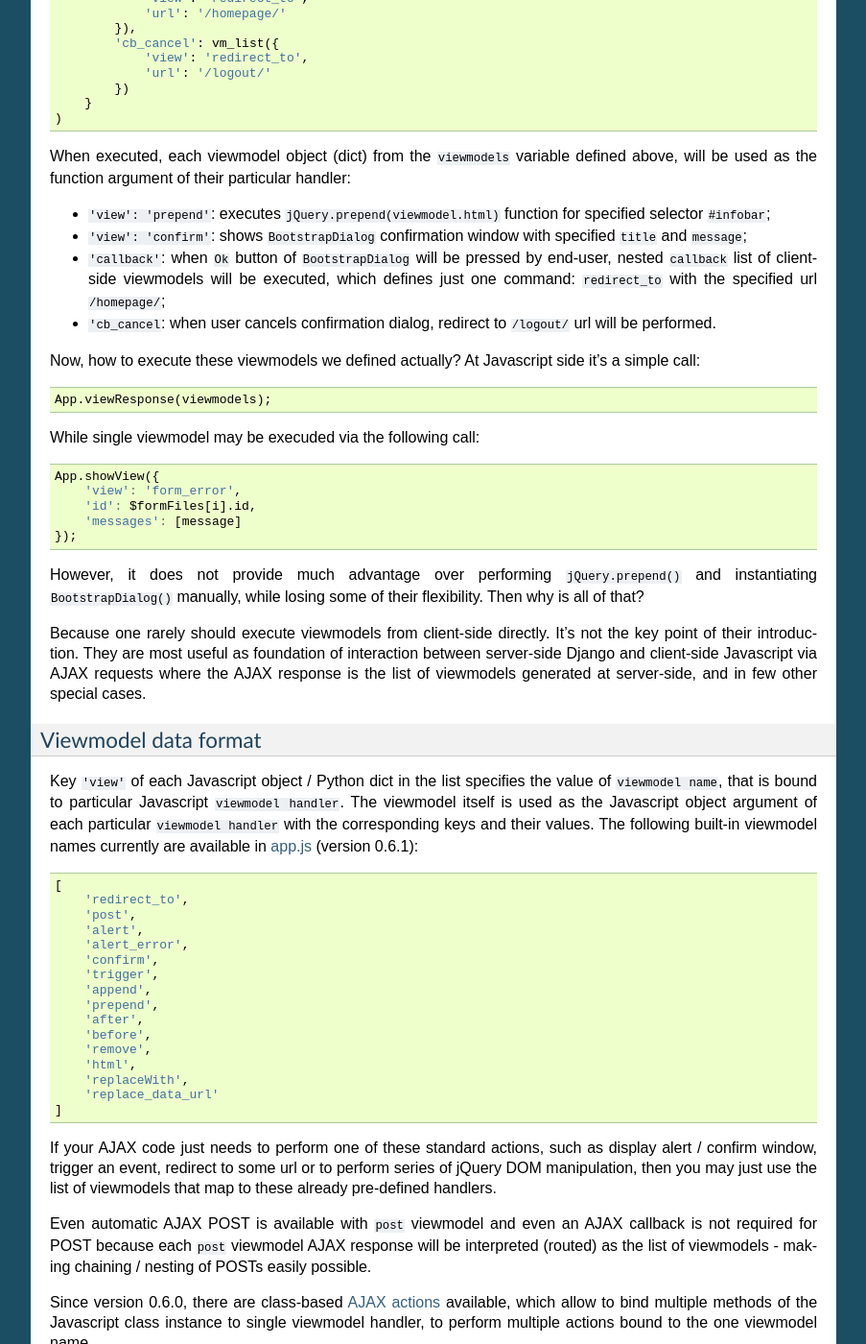
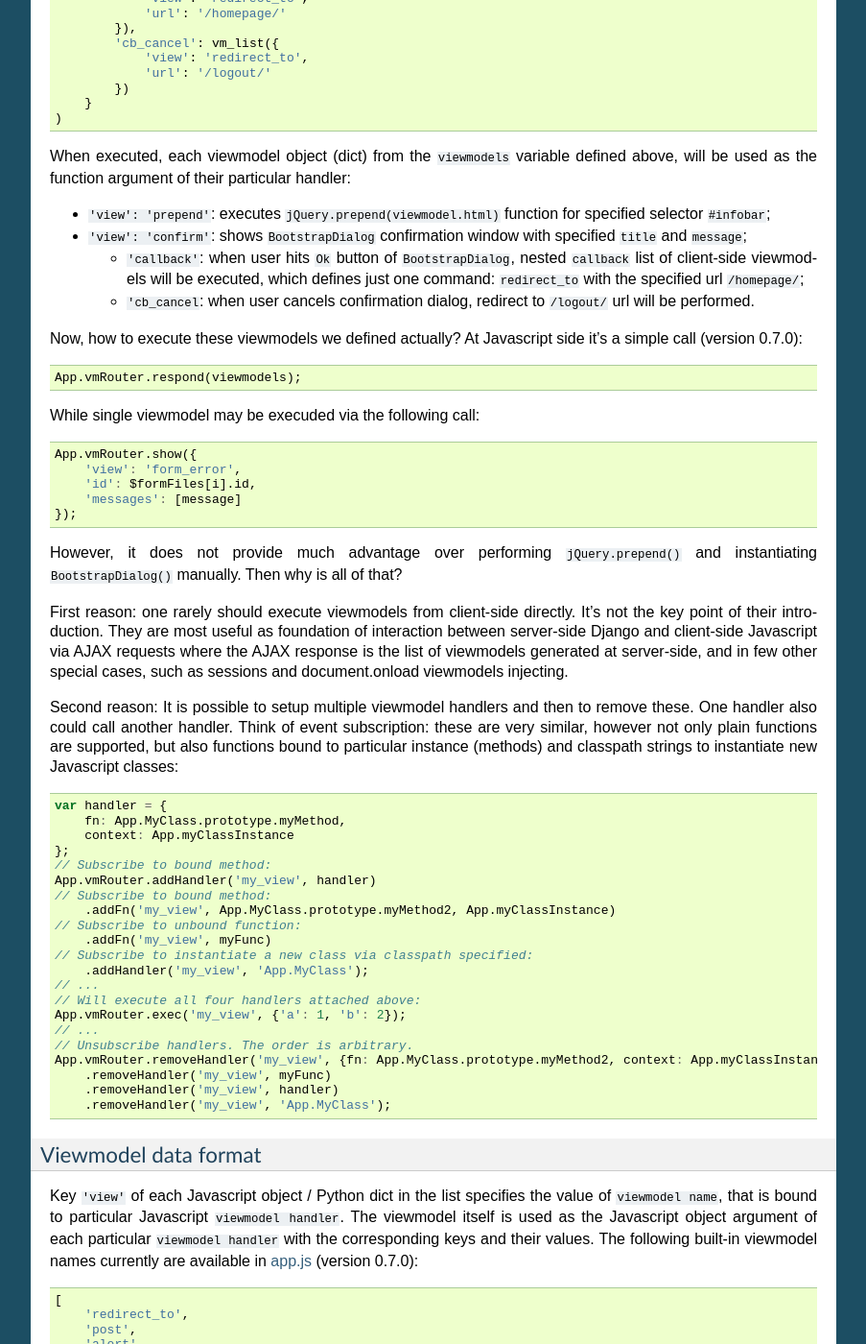
Before and after one commit to Dmitri-Sintsov/django-jinja-knockout, a Sphinx documentation site: the page built from docs/viewmodels.rst, in a window 1280 px wide and 1400 px high, scrolled down 819 px. Shown: the whole window at 96% size, without its empty margins (198-1101 px from the left). Built offline with Sphinx 7.4.7, drawn with Linux system fonts in a browser that asks for light colours; some of the changed text lies outside the part shown.

Commit message:
Partial method chaining in App.ViewModelRouter class. Fixed broken links in the documentation. Updating of viewmodels documentation in progress.

```diff
--- a/HISTORY.rst
+++ b/HISTORY.rst
@@ -9,8 +9,8 @@
 .. _fixtures_order: https://github.com/Dmitri-Sintsov/djk-sample/search?utf8=%E2%9C%93&q=fixtures_order
 .. _.has_fixture(): https://github.com/Dmitri-Sintsov/djk-sample/search?utf8=%E2%9C%93&q=has_fixture
 .. _modelFormAction: https://github.com/Dmitri-Sintsov/django-jinja-knockout/search?l=JavaScript&q=modelFormAction&utf8=%E2%9C%93
-.. _plugins.js: https://github.com/Dmitri-Sintsov/django-jinja-knockout/blob/master/django_jinja_knockout/static/js/front/plugins.js
-.. _tooltips.js: https://github.com/Dmitri-Sintsov/django-jinja-knockout/blob/master/django_jinja_knockout/static/js/front/tooltips.js
+.. _plugins.js: https://github.com/Dmitri-Sintsov/django-jinja-knockout/blob/master/django_jinja_knockout/static/djk/js/plugins.js
+.. _tooltips.js: https://github.com/Dmitri-Sintsov/django-jinja-knockout/blob/master/django_jinja_knockout/static/djk/js/tooltips.js
 .. _tpl: https://github.com/Dmitri-Sintsov/django-jinja-knockout/blob/master/django_jinja_knockout/tpl.py
 .. _validators: https://github.com/Dmitri-Sintsov/django-jinja-knockout/blob/master/django_jinja_knockout/validators.py
 .. _yield_out_instances: https://github.com/Dmitri-Sintsov/djk-sample/search?utf8=%E2%9C%93&q=yield_out_instances
--- a/QUICKSTART.rst
+++ b/QUICKSTART.rst
@@ -6,6 +6,7 @@ Quickstart
 .. _App.globalIoc: https://github.com/Dmitri-Sintsov/django-jinja-knockout/search?l=JavaScript&q=app.globalioc&type=&utf8=%E2%9C%93
 .. _App.GridDialog: https://github.com/Dmitri-Sintsov/django-jinja-knockout/search?l=JavaScript&q=App.GridDialog&utf8=%E2%9C%93
 .. _App.Tpl: https://github.com/Dmitri-Sintsov/django-jinja-knockout/search?l=JavaScript&q=App.Tpl&utf8=%E2%9C%93
+.. _App.vmRouter: https://github.com/Dmitri-Sintsov/django-jinja-knockout/search?l=JavaScript&q=App.vmRouter&type=&utf8=%E2%9C%93
 .. _bs_field(): https://github.com/Dmitri-Sintsov/django-jinja-knockout/blob/master/django_jinja_knockout/jinja2/bs_field.htm
 .. _bs_form(): https://github.com/Dmitri-Sintsov/django-jinja-knockout/blob/master/django_jinja_knockout/jinja2/bs_form.htm
 .. _bs_inline_formsets(): https://github.com/Dmitri-Sintsov/django-jinja-knockout/blob/master/django_jinja_knockout/jinja2/bs_inline_formsets.htm
@@ -41,8 +42,9 @@ See `viewmodels`_ for detailed explanation.
 * Client-side view models can also be executed from Javascript code directly.
 * Possibility to optionally inject client-side view models into html pages, executing these onload.
 * Possibility to execute client-side viewmodels from current user session (persistent onload).
-* ``App.viewHandlers`` - predefined built-in AJAX response routing viewmodels to perform standard client-side actions,
-  such as displaying BootstrapDialogs, manipulate DOM content, graceful AJAX errors handling and more.
+* `App.vmRouter`_ - predefined built-in AJAX response viewmodels router to perform standard client-side actions, such as
+  displaying BootstrapDialogs, manipulate DOM content, graceful AJAX errors handling. It can be used to define new
+  viewmodel handlers.
 
 Simplifying AJAX calls
 ~~~~~~~~~~~~~~~~~~~~~~
--- a/django_jinja_knockout/__init__.py
+++ b/django_jinja_knockout/__init__.py
@@ -1,4 +1,4 @@
-__version__ = '0.6.1'
+__version__ = '0.7.0'
 
 
 # Patch for Django datetime 'en' locales format to work with Bootstrap datetimepicker.
--- a/docs/macros.rst
+++ b/docs/macros.rst
@@ -2,7 +2,7 @@
 Jinja2 macros
 ==============
 
-.. _app.js: https://github.com/Dmitri-Sintsov/django-jinja-knockout/blob/master/django_jinja_knockout/static/js/front/app.js
+.. _app.js: https://github.com/Dmitri-Sintsov/django-jinja-knockout/blob/master/django_jinja_knockout/static/djk/js/app.js
 .. _bs_field(): https://github.com/Dmitri-Sintsov/django-jinja-knockout/blob/master/django_jinja_knockout/jinja2/bs_field.htm
 .. _bs_form(): https://github.com/Dmitri-Sintsov/django-jinja-knockout/blob/master/django_jinja_knockout/jinja2/bs_form.htm
 .. _bs_form_body(): https://github.com/Dmitri-Sintsov/django-jinja-knockout/blob/master/django_jinja_knockout/jinja2/bs_form_body.htm
--- a/docs/viewmodels.rst
+++ b/docs/viewmodels.rst
@@ -1,17 +1,18 @@
-.. _app.js: https://github.com/Dmitri-Sintsov/django-jinja-knockout/blob/master/django_jinja_knockout/static/js/front/app.js
+.. _app.js: https://github.com/Dmitri-Sintsov/django-jinja-knockout/blob/master/django_jinja_knockout/static/djk/js/app.js
 .. _App.Actions: https://github.com/Dmitri-Sintsov/django-jinja-knockout/search?l=JavaScript&q=App.Actions&type=&utf8=%E2%9C%93
 .. _App.components: https://github.com/Dmitri-Sintsov/django-jinja-knockout/search?l=JavaScript&q=App.components&utf8=%E2%9C%93
 .. _App.destroyTooltipErrors: https://github.com/Dmitri-Sintsov/django-jinja-knockout/search?l=JavaScript&q=App.destroyTooltipErrors&type=&utf8=%E2%9C%93
 .. _App.EditForm: https://github.com/Dmitri-Sintsov/django-jinja-knockout/search?l=JavaScript&q=app.editform&type=&utf8=%E2%9C%93
 .. _App.EditForm usage: https://github.com/Dmitri-Sintsov/djk-sample/search?utf8=%E2%9C%93&q=App.EditForm
 .. _App.EditInline: https://github.com/Dmitri-Sintsov/django-jinja-knockout/search?l=JavaScript&q=app.editinline&type=&utf8=%E2%9C%93
-.. _App.ko.Grid: https://github.com/Dmitri-Sintsov/django-jinja-knockout/blob/master/django_jinja_knockout/static/js/front/ko-grid.js
+.. _App.vmRouter: https://github.com/Dmitri-Sintsov/django-jinja-knockout/search?l=JavaScript&q=App.vmRouter&type=&utf8=%E2%9C%93
+.. _App.ko.Grid: https://github.com/Dmitri-Sintsov/django-jinja-knockout/blob/master/django_jinja_knockout/static/djk/js/ko-grid.js
 .. _ActionsView: https://github.com/Dmitri-Sintsov/django-jinja-knockout/search?l=Python&q=ActionsView&type=&utf8=%E2%9C%93
 .. _App.ModelFormActions: https://github.com/Dmitri-Sintsov/django-jinja-knockout/search?l=JavaScript&q=App.ModelFormActions&type=&utf8=%E2%9C%93
 .. _KoGridView: https://github.com/Dmitri-Sintsov/django-jinja-knockout/search?l=Python&q=KoGridView&type=&utf8=%E2%9C%93
 .. _App.GridActions: https://github.com/Dmitri-Sintsov/django-jinja-knockout/search?l=JavaScript&q=App.GridActions&type=&utf8=%E2%9C%93
 .. _ModelFormActionsView: https://github.com/Dmitri-Sintsov/django-jinja-knockout/search?l=Python&q=ModelFormActionsView&type=&utf8=%E2%9C%93
-.. _tooltips.js: https://github.com/Dmitri-Sintsov/django-jinja-knockout/blob/master/django_jinja_knockout/static/js/front/tooltips.js
+.. _tooltips.js: https://github.com/Dmitri-Sintsov/django-jinja-knockout/blob/master/django_jinja_knockout/static/djk/js/tooltips.js
 .. _vm_list: https://github.com/Dmitri-Sintsov/djk-sample/search?l=Python&q=vm_list&type=&utf8=%E2%9C%93
 
 
@@ -28,7 +29,7 @@ Client-side viewmodels
 
 Viewmodels are defined as an array of simple objects in Javascript::
 
-    viewmodels = [
+    var viewmodels = [
         {
             'view': 'prepend',
             'selector': '#infobar',
@@ -82,31 +83,58 @@ argument of their particular handler:
 
 * ``'view': 'prepend'``: executes ``jQuery.prepend(viewmodel.html)`` function for specified selector ``#infobar``;
 * ``'view': 'confirm'``: shows ``BootstrapDialog`` confirmation window with specified ``title`` and ``message``;
-* ``'callback'``: when ``Ok`` button of ``BootstrapDialog`` will be pressed by end-user, nested ``callback`` list of
-  client-side viewmodels will be executed, which defines just one command: ``redirect_to`` with the specified url
-  ``/homepage/``;
-* ``'cb_cancel``: when user cancels confirmation dialog, redirect to ``/logout/`` url will be performed.
+
+  * ``'callback'``: when user hits ``Ok`` button of ``BootstrapDialog``, nested ``callback`` list of client-side
+    viewmodels will be executed, which defines just one command: ``redirect_to`` with the specified url ``/homepage/``;
+  * ``'cb_cancel``: when user cancels confirmation dialog, redirect to ``/logout/`` url will be performed.
 
 .. highlight:: javascript
 
-Now, how to execute these viewmodels we defined actually? At Javascript side it's a simple call::
+Now, how to execute these viewmodels we defined actually? At Javascript side it's a simple call (version 0.7.0)::
 
-    App.viewResponse(viewmodels);
+    App.vmRouter.respond(viewmodels);
 
 While single viewmodel may be execuded via the following call::
 
-    App.showView({
+    App.vmRouter.show({
         'view': 'form_error',
         'id': $formFiles[i].id,
         'messages': [message]
     });
 
 However, it does not provide much advantage over performing ``jQuery.prepend()`` and instantiating ``BootstrapDialog()``
-manually, while losing some of their flexibility. Then why is all of that?
+manually. Then why is all of that?
 
-Because one rarely should execute viewmodels from client-side directly. It's not the key point of their introduction.
-They are most useful as foundation of interaction between server-side Django and client-side Javascript via AJAX
-requests where the AJAX response is the list of viewmodels generated at server-side, and in few other special cases.
+First reason: one rarely should execute viewmodels from client-side directly. It's not the key point of their
+introduction. They are most useful as foundation of interaction between server-side Django and client-side Javascript
+via AJAX requests where the AJAX response is the list of viewmodels generated at server-side, and in few other special
+cases, such as sessions and document.onload viewmodels injecting.
+
+Second reason: It is possible to setup multiple viewmodel handlers and then to remove these. One handler also could call
+another handler. Think of event subscription: these are very similar, however not only plain functions are supported,
+but also functions bound to particular instance (methods) and classpath strings to instantiate new Javascript classes::
+
+    var handler = {
+        fn: App.MyClass.prototype.myMethod,
+        context: App.myClassInstance
+    };
+    // Subscribe to bound method:
+    App.vmRouter.addHandler('my_view', handler)
+    // Subscribe to bound method:
+        .addFn('my_view', App.MyClass.prototype.myMethod2, App.myClassInstance)
+    // Subscribe to unbound function:
+        .addFn('my_view', myFunc)
+    // Subscribe to instantiate a new class via classpath specified:
+        .addHandler('my_view', 'App.MyClass');
+    // ...
+    // Will execute all four handlers attached above:
+    App.vmRouter.exec('my_view', {'a': 1, 'b': 2});
+    // ...
+    // Unsubscribe handlers. The order is arbitrary.
+    App.vmRouter.removeHandler('my_view', {fn: App.MyClass.prototype.myMethod2, context: App.myClassInstance})
+        .removeHandler('my_view', myFunc)
+        .removeHandler('my_view', handler)
+        .removeHandler('my_view', 'App.MyClass');
 
 Viewmodel data format
 ~~~~~~~~~~~~~~~~~~~~~
@@ -114,7 +142,7 @@ Viewmodel data format
 Key ``'view'`` of each Javascript object / Python dict in the list specifies the value of ``viewmodel name``, that is
 bound to particular Javascript ``viewmodel handler``. The viewmodel itself is used as the Javascript object argument of
 each particular ``viewmodel handler`` with the corresponding keys and their values. The following built-in viewmodel
-names currently are available in `app.js`_ (version 0.6.1)::
+names currently are available in `app.js`_ (version 0.7.0)::
 
     [
         'redirect_to',
@@ -154,36 +182,62 @@ bundled viewmodel names and their viewmodel handlers::
 
 which are primarily used to display errors for AJAX submitted forms via viewmodels AJAX response.
 
-The following method allows to attach multiple handlers to one viewmodel name::
+The following methods allows to attach one or multiple handlers to one viewmodel name::
 
-    App.addViewHandler('my_view', function(viewModel) {
+    App.vmRouter.addFn('my_view', function(viewModel, vmRouter) {
         // execute viewmodel here...
+    })
+        .addHandler('my_view2', {fn: App.MyClass.prototype.method, context: MyClassInstance})
+        .addHandler('my_view3', 'App.MyClass');
+    // or
+    App.vmRouter.add({
+        'my_view': function(viewModel, vmRouter) {
+            // execute viewmodel here...
+        },
+        'my_view2': {fn: App.MyClass.prototype.method, context: MyClassInstance},
+        'my_view3': 'App.MyClass'
     });
 
-The following syntax allows to reset previous handlers with that name (if any)::
+The following syntax allows to reset previous handlers with the names specified (if any)::
 
-    App.viewHandlers['my_view'] = function(viewModel) {
-        // execute viewmodel here...
-    };
+    App.vmRouter.removeAll('my_view', 'my_view2', 'my_view3')
+        .add({
+            'my_view': function(viewModel, vmRouter) {
+                // execute viewmodel here...
+            },
+            'my_view2': {fn: App.MyClass.prototype.method, context: MyClassInstance},
+            'my_view3': 'App.MyClass'
+        });
 
 When ``function`` handler is called, it's ``viewModel`` argument receives the actual instance of ``viewmodel``.
+Second optional argument ``vmRouter`` points to the instance of `App.vmRouter`_ that was used to process current
+``viewmodel``. It could be used to call another viewmodel handler inside the current handler / add / remove handlers
+via calling vmRouter instance methods::
+
+    App.vmRouter.addFn('my_view1', function(viewModel, vmRouter) {
+        vmRouter.addFn('my_view2', function(viewModelNested, vmRouter) {
+            // viewModelNested == {'a': 1, 'b': 2}}
+            // execute viewModelNested here...
+        });
+        // ... skipped ...
+        vmRouter.exec('my_view2', {'a': 1, 'b': 2});
+    });
 
 Note that new properties might be added to viewmodel for further access, like ``.instance`` property which holds an
 instance of ``App.FieldPopover`` in the following code::
 
-    App.viewHandlers['tooltip_error'] = function(viewModel) {
+    App.vmRouter.addFn('tooltip_error', function(viewModel) {
         // Adding .instance property at the client-side to server-side generated viewModel:
         viewModel.instance = new App.FieldPopover(viewModel);
-    };
+    });
 
-Every already executed viewmodel is stored in ``App.executedViewModels`` Javascript array, which may be processed later.
-An example of such processing is `App.destroyTooltipErrors`_ static method, which clears form input Bootstrap tooltips
-previously set by ``'tooltip_error'`` viewmodel handler then removes these viewmodels from ``App.executedViewModels``
-list::
+Every already executed viewmodel is stored in ``.executedViewModels`` property of `App.vmRouter`_ instance, which may be
+processed later. An example of such processing is `App.destroyTooltipErrors`_ static method, which clears form input
+Bootstrap tooltips previously set by ``'tooltip_error'`` viewmodel handler then removes these viewmodels from
+``.executedViewModels`` list::
 
     App.destroyTooltipErrors = function(form) {
-        App.executedViewModels = _.filter(
-            App.executedViewModels,
+        App.vmRouter.filterExecuted(
             function(viewModel) {
                 if (viewModel.view === 'tooltip_error' &&
                         typeof viewModel.instance !== 'undefined') {
@@ -197,14 +251,17 @@ list::
 
 It is possible to chain viewmodel handlers, implementing a code-reuse and a pseudo-inheritance of viewmodels::
 
-    App.addViewHandler('popover_error', function(viewModel, bindContext) {
+    App.vmRouter.addFn('popover_error', function(viewModel, vmRouter) {
         viewModel.instance = new App.FieldPopover(viewModel);
         // Override viewModel.name without altering it:
-        App.execViewHandler(viewModel, 'tooltip_error', bindContext);
+        vmRouter.exec(viewModel, 'tooltip_error');
+        // or, to preserve the bound context (if any):
+        vmRouter.exec(viewModel, 'tooltip_error', this);
     });
 
-where newly defined handler ``popover_error`` executes already existing one ``tooltip_error``. ``bindContext`` argument
-is optional one and it's purpose is explained below in `AJAX response routing`_ section.
+where newly defined handler ``popover_error`` executes already existing ``tooltip_error`` viewmodel handler.
+The purpose of passing ``this`` bind context as an optional third argument of vmRouter.exec() call is explained below
+in the `AJAX response routing`_ section.
 
 AJAX response routing
 ---------------------
@@ -317,20 +375,82 @@ and per class-based view::
 
 .. highlight:: javascript
 
-Also it is possible to change view handler Javascript bind context with the second argument of viewmodel handler::
+Also it is possible to specify view handler function bind context, specifying it via ``.addFn()`` / ``.addHandler()`` /
+``.add()`` method argument::
 
-    App.addViewHandler('set_context_title', function(viewModel, bindContext) {
-        bindContext.setTitle(viewModel.title);
+    App.vmRouter.addFn('set_context_title', function(viewModel) {
+        // this == bindContext
+        this.setTitle(viewModel.title);
+    }, bindContext);
+
+    App.vmRouter.addHandler('set_context_title', {
+        fn: function(viewModel) {
+            // this == bindContext
+            this.setTitle(viewModel.title);
+        },
+        context: bindContext
     });
 
-but in the last case to have instance of bind_context to be passed to viewmodel handler, one has to perform AJAX GET /
-POST request manually via::
+    App.vmRouter.add({
+        'set_context_title': {
+            fn: function(viewModel) {
+                // this == bindContext
+                this.setTitle(viewModel.title);
+            },
+            context: bindContext
+        },
+        'set_context_name': {
+            fn: function(viewModel) {
+                // this == bindContext
+                this.setName(viewModel.name);
+            },
+            context: bindContext
+        }
+    });
+
+It is also possible to override the bindContext value for viewmodel handler dynamically with ``App.post()`` optional
+``bindContext`` argument::
 
     App.post('my_url_name', post_data, bind_context);
 
-and of course Django view mapped to ``'my_url_name'`` (see :doc:`installation`) should return `vm_list`_ () instance
-with one of it's elements having the key ``{'view': 'set_context_title'}`` to have the viewmodel handler above to be
-actually called.
+That allows to use method prototypes bound to different instances of the same Javascript class::
+
+    (function(MessagingDialog) {
+
+        MessagingDialog.receivedMessages = [];
+        MessagingDialog.sentMessages = [];
+
+        MessagingDialog.vm_addReceivedMessage = function(viewModel, vmRouter) {
+            this.receivedMessages.push(viewModel.text);
+        };
+
+        MessagingDialog.vm_addSentMessage = function(viewModel, vmRouter) {
+            this.sentMessages.push(viewModel.text);
+        };
+
+        App.vmRouter.add({
+            'add_received_message': MessagingDialog.vm_addReceivedMessage,
+            'add_sent_message': MessagingDialog.vm_addSentMessage,
+        });
+
+    })(App.ko.MessagingDialog.prototype);
+
+
+Django view mapped to ``'my_url_name'`` (see :doc:`installation`) should return `vm_list`_ () instance with one of it's
+elements having the structure like this::
+
+    [
+        {
+            'view': 'add_received_message',
+            'text'; 'Thanks, I am fine!'
+        },
+        {
+            'view': 'add_sent_message',
+            'text'; 'How are you?'
+        }
+    ]
+
+to have the viewmodel handler(s) above to be actually called.
 
 .. highlight:: jinja
 
```
Also changed, not shown: other parts of docs/viewmodels.rst (+6 -5 lines), django_jinja_knockout/static/djk/js/app.js (+16 -0 lines), docs/grids.rst (+11 -11 lines).
